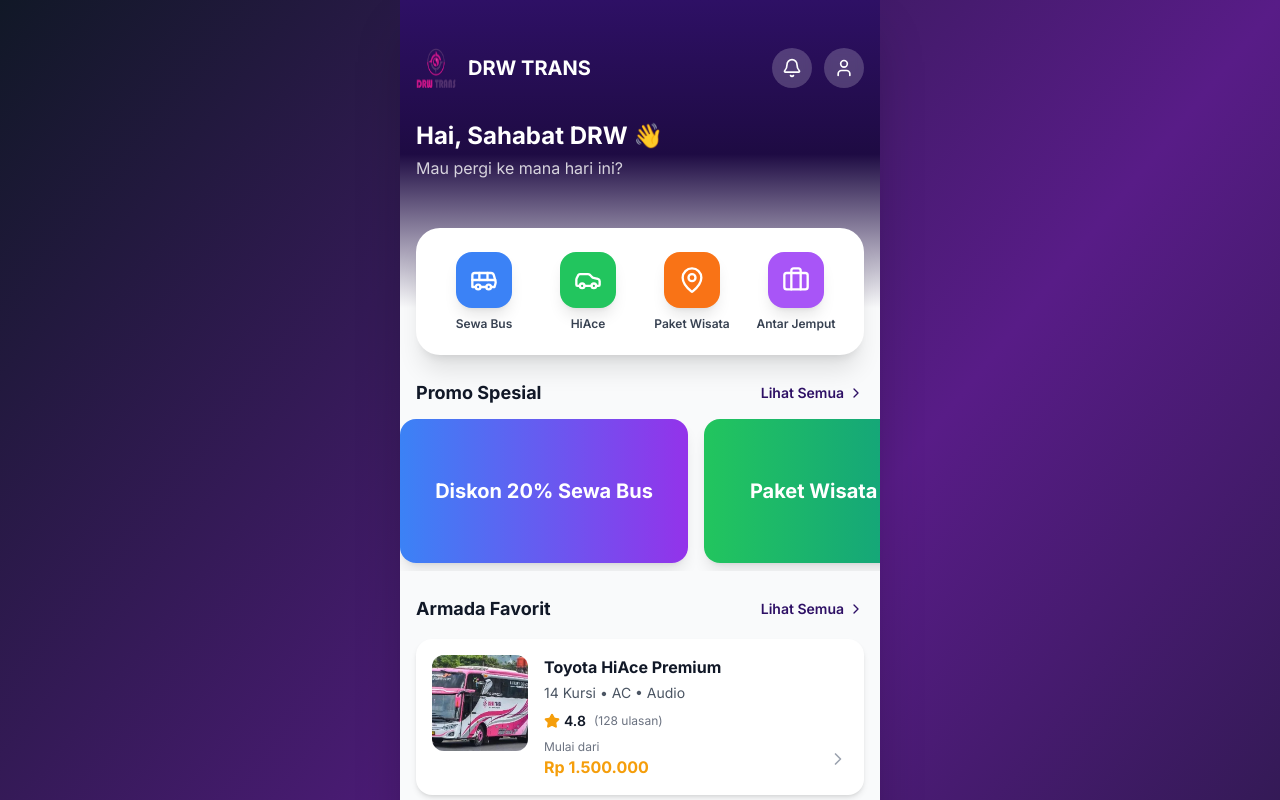
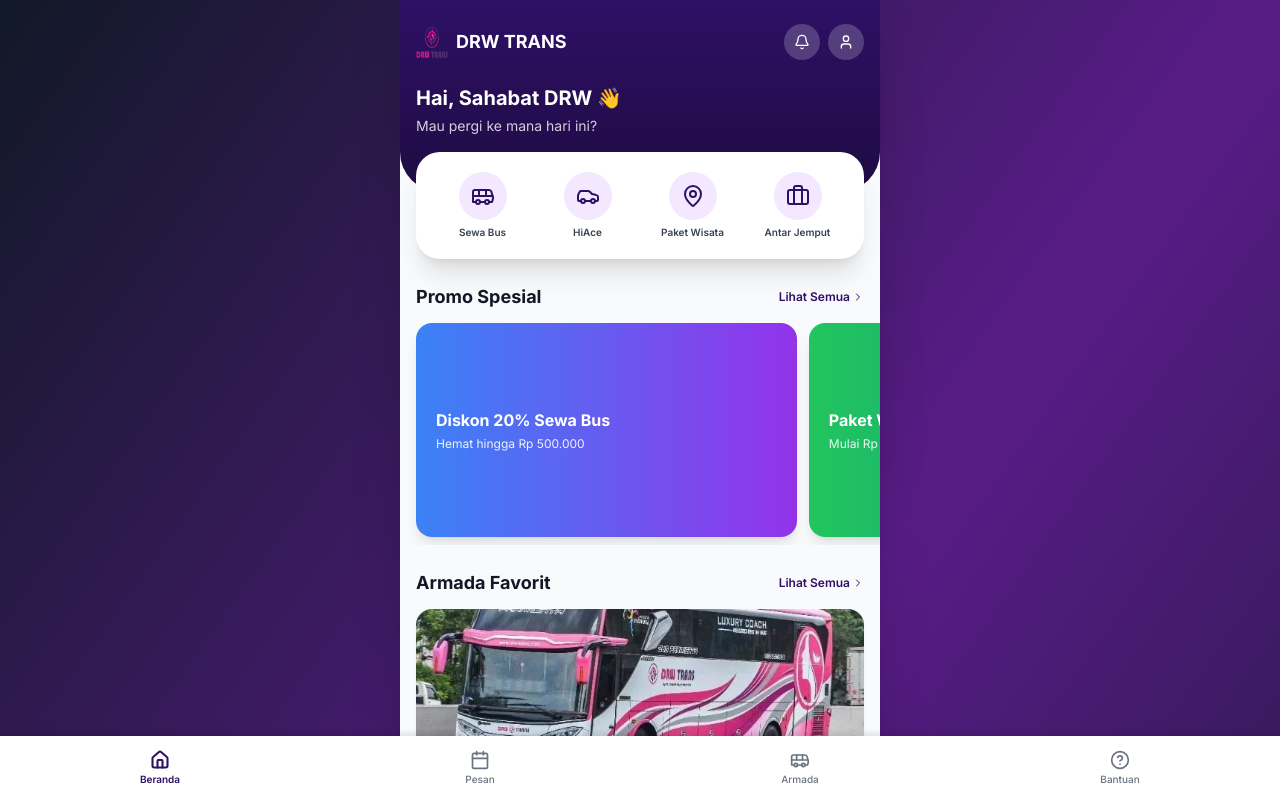
Before and after one commit to multimediadrw/DRWTRANS., a Next.js app: page / in a window 1280 px wide. Shown: the top 800 px of the page. Built offline with nearby package versions, Linux system fonts and the light colour scheme.

Commit message:
Polish UI: overlapping header, optimized typography (text-sm/xs/10px), full-width images, compact spacing, shadow refinements

```diff
--- a/app/components/BottomNav.tsx
+++ b/app/components/BottomNav.tsx
@@ -15,7 +15,7 @@
   ]
 
   return (
-    <nav className="fixed bottom-0 left-0 right-0 bg-white border-t border-gray-200 z-50 md:hidden">
+    <nav className="fixed bottom-0 left-0 right-0 bg-white shadow-[0_-4px_6px_-1px_rgba(0,0,0,0.1)] z-50">
       <div className="flex justify-around items-center h-16">
         {navItems.map((item) => {
           const Icon = item.icon
@@ -31,8 +31,8 @@
                   : 'text-gray-500 hover:text-royal-purple'
               }`}
             >
-              <Icon className={`h-6 w-6 mb-1 ${isActive ? 'stroke-[2.5]' : ''}`} />
-              <span className={`text-xs ${isActive ? 'font-semibold' : 'font-medium'}`}>
+              <Icon className={`h-5 w-5 mb-0.5 ${isActive ? 'stroke-[2.5]' : ''}`} />
+              <span className={`text-[10px] ${isActive ? 'font-semibold' : 'font-medium'}`}>
                 {item.label}
               </span>
             </Link>
--- a/app/page.tsx
+++ b/app/page.tsx
@@ -12,16 +12,16 @@
   const [isBookingModalOpen, setIsBookingModalOpen] = useState(false)
 
   const services = [
-    { icon: Bus, label: 'Sewa Bus', color: 'bg-blue-500', href: '/bisnis' },
-    { icon: Car, label: 'HiAce', color: 'bg-green-500', href: '/pribadi' },
-    { icon: MapPin, label: 'Paket Wisata', color: 'bg-orange-500', href: '/promo' },
-    { icon: Briefcase, label: 'Antar Jemput', color: 'bg-purple-500', href: '/pemesanan' },
+    { icon: Bus, label: 'Sewa Bus', color: 'bg-purple-100', iconColor: 'text-royal-purple', href: '/bisnis' },
+    { icon: Car, label: 'HiAce', color: 'bg-purple-100', iconColor: 'text-royal-purple', href: '/pribadi' },
+    { icon: MapPin, label: 'Paket Wisata', color: 'bg-purple-100', iconColor: 'text-royal-purple', href: '/promo' },
+    { icon: Briefcase, label: 'Antar Jemput', color: 'bg-purple-100', iconColor: 'text-royal-purple', href: '/pemesanan' },
   ]
 
   const promos = [
-    { id: 1, title: 'Diskon 20% Sewa Bus', image: '/promo1.jpg', color: 'from-blue-500 to-purple-600' },
-    { id: 2, title: 'Paket Wisata Hemat', image: '/promo2.jpg', color: 'from-green-500 to-teal-600' },
-    { id: 3, title: 'Promo HiAce Spesial', image: '/promo3.jpg', color: 'from-orange-500 to-red-600' },
+    { id: 1, title: 'Diskon 20% Sewa Bus', subtitle: 'Hemat hingga Rp 500.000', color: 'from-blue-500 to-purple-600' },
+    { id: 2, title: 'Paket Wisata Hemat', subtitle: 'Mulai Rp 2 Juta All-In', color: 'from-green-500 to-teal-600' },
+    { id: 3, title: 'Promo HiAce Spesial', subtitle: 'Gratis Driver & BBM', color: 'from-orange-500 to-red-600' },
   ]
 
   const armada = [
@@ -56,53 +56,53 @@
 
   return (
     <div className="min-h-screen bg-gray-50 pb-20">
-      {/* App-Like Header with Gradient */}
-      <header className="bg-gradient-to-b from-royal-purple via-royal-purple-dark to-transparent pt-12 pb-32 px-4">
-        <div className="flex items-center justify-between mb-8">
+      {/* App Header with Extreme Rounded Bottom */}
+      <header className="bg-gradient-to-b from-royal-purple to-royal-purple-dark h-48 rounded-b-[2.5rem] px-4 pt-6 pb-16">
+        <div className="flex items-center justify-between mb-6">
           {/* Logo Horizontal */}
-          <div className="flex items-center gap-3">
+          <div className="flex items-center gap-2">
             <Image
               src="/logo.png"
               alt="DRW TRANS"
-              width={40}
-              height={40}
-              className="w-10 h-10"
+              width={32}
+              height={32}
+              className="w-8 h-8"
             />
-            <span className="text-white font-bold text-xl">DRW TRANS</span>
+            <span className="text-white font-bold text-lg">DRW TRANS</span>
           </div>
 
           {/* Right Icons */}
-          <div className="flex items-center gap-3">
-            <button className="w-10 h-10 bg-white/20 rounded-full flex items-center justify-center backdrop-blur-sm">
-              <Bell className="w-5 h-5 text-white" />
+          <div className="flex items-center gap-2">
+            <button className="w-9 h-9 bg-white/20 rounded-full flex items-center justify-center backdrop-blur-sm">
+              <Bell className="w-4 h-4 text-white" />
             </button>
-            <button className="w-10 h-10 bg-white/20 rounded-full flex items-center justify-center backdrop-blur-sm">
-              <User className="w-5 h-5 text-white" />
+            <button className="w-9 h-9 bg-white/20 rounded-full flex items-center justify-center backdrop-blur-sm">
+              <User className="w-4 h-4 text-white" />
             </button>
           </div>
         </div>
 
-        {/* Greeting */}
+        {/* Greeting - Smaller */}
         <div className="text-white">
-          <h1 className="text-2xl font-bold mb-1">Hai, Sahabat DRW 👋</h1>
-          <p className="text-white/80">Mau pergi ke mana hari ini?</p>
+          <h1 className="text-xl font-bold mb-1">Hai, Sahabat DRW 👋</h1>
+          <p className="text-sm text-white/80">Mau pergi ke mana hari ini?</p>
         </div>
       </header>
 
-      {/* Floating Service Grid Card */}
-      <div className="px-4 -mt-20 mb-6">
-        <div className="bg-white rounded-3xl shadow-xl p-6">
-          <div className="grid grid-cols-4 gap-4">
+      {/* Overlapping Service Grid Card */}
+      <div className="px-4 -mt-10 mb-6">
+        <div className="bg-white rounded-3xl shadow-xl p-5">
+          <div className="grid grid-cols-4 gap-3">
             {services.map((service, index) => (
               <Link
                 key={index}
                 href={service.href}
-                className="flex flex-col items-center gap-2 group"
+                className="flex flex-col items-center gap-1.5 group"
               >
-                <div className={`w-14 h-14 ${service.color} rounded-2xl flex items-center justify-center group-hover:scale-110 transition-transform shadow-lg`}>
-                  <service.icon className="w-7 h-7 text-white" />
+                <div className={`w-12 h-12 ${service.color} rounded-full flex items-center justify-center group-hover:scale-110 transition-transform`}>
+                  <service.icon className={`w-6 h-6 ${service.iconColor}`} />
                 </div>
-                <span className="text-xs font-semibold text-gray-700 text-center leading-tight">
+                <span className="text-[10px] font-semibold text-gray-700 text-center leading-tight">
                   {service.label}
                 </span>
               </Link>
@@ -111,52 +111,54 @@
         </div>
       </div>
 
-      {/* Promo Banner (Horizontal Scroll) */}
+      {/* Promo Banner - Full Image with Snap */}
       <section className="mb-6">
         <div className="px-4 mb-3 flex items-center justify-between">
           <h2 className="text-lg font-bold text-gray-900">Promo Spesial</h2>
-          <Link href="/promo" className="text-sm text-royal-purple font-semibold flex items-center gap-1">
+          <Link href="/promo" className="text-xs text-royal-purple font-semibold flex items-center gap-0.5">
             Lihat Semua
-            <ChevronRight className="w-4 h-4" />
+            <ChevronRight className="w-3 h-3" />
           </Link>
         </div>
 
-        <div className="flex gap-4 overflow-x-auto px-4 pb-2 snap-x snap-mandatory scrollbar-hide">
+        <div className="flex gap-3 overflow-x-auto px-4 pb-2 snap-x snap-center scrollbar-hide">
           {promos.map((promo) => (
             <div
               key={promo.id}
-              className="flex-shrink-0 w-72 snap-start"
+              className="flex-shrink-0 w-[85%] snap-center"
             >
-              <div className={`h-36 rounded-2xl bg-gradient-to-r ${promo.color} p-6 flex items-center justify-center shadow-lg`}>
-                <h3 className="text-white font-bold text-xl text-center">
+              <div className={`aspect-[16/9] rounded-2xl bg-gradient-to-r ${promo.color} p-5 flex flex-col justify-center shadow-lg`}>
+                <h3 className="text-white font-bold text-base mb-1">
                   {promo.title}
                 </h3>
+                <p className="text-white/90 text-xs">
+                  {promo.subtitle}
+                </p>
               </div>
             </div>
           ))}
         </div>
       </section>
 
-      {/* Armada Favorit (Vertical Cards) */}
+      {/* Armada Favorit - Compact Cards */}
       <section className="px-4 mb-6">
-        <div className="mb-4 flex items-center justify-between">
+        <div className="mb-3 flex items-center justify-between">
           <h2 className="text-lg font-bold text-gray-900">Armada Favorit</h2>
-          <Link href="/armada" className="text-sm text-royal-purple font-semibold flex items-center gap-1">
+          <Link href="/armada" className="text-xs text-royal-purple font-semibold flex items-center gap-0.5">
             Lihat Semua
-            <ChevronRight className="w-4 h-4" />
+            <ChevronRight className="w-3 h-3" />
           </Link>
         </div>
 
-        <div className="space-y-4">
+        <div className="space-y-3">
           {armada.map((item) => (
             <Link
               key={item.id}
               href="/pemesanan"
-              className="block bg-white rounded-2xl shadow-md hover:shadow-lg transition-shadow overflow-hidden"
+              className="block bg-white rounded-2xl shadow-sm hover:shadow-md transition-shadow overflow-hidden"
             >
-              <div className="flex gap-4 p-4">
-                {/* Image */}
-                <div className="relative w-24 h-24 flex-shrink-0 rounded-xl overflow-hidden bg-gray-200">
+              {/* Full Width Image */}
+              <div className="relative w-full h-32 bg-gray-200">
                 <Image
                   src={item.image}
                   alt={item.name}
@@ -165,27 +167,29 @@
                 />
               </div>
 
-                {/* Content */}
+              {/* Content with Compact Spacing */}
+              <div className="p-4">
+                <div className="flex items-start justify-between gap-2 mb-2">
                   <div className="flex-1 min-w-0">
-                  <h3 className="font-bold text-gray-900 mb-1 truncate">{item.name}</h3>
-                  <p className="text-sm text-gray-600 mb-2">{item.seats} • AC • Audio</p>
-
-                  {/* Rating */}
-                  <div className="flex items-center gap-2 mb-2">
-                    <div className="flex items-center gap-1">
-                      <Star className="w-4 h-4 fill-amber-gold text-amber-gold" />
-                      <span className="text-sm font-semibold text-gray-900">{item.rating}</span>
-                    </div>
-                    <span className="text-xs text-gray-500">({item.reviews} ulasan)</span>
+                    <h3 className="font-bold text-base text-gray-900 mb-1 truncate">{item.name}</h3>
+                    <p className="text-xs text-gray-600">{item.seats} • AC • Audio</p>
                   </div>
 
-                  {/* Price */}
-                  <div className="flex items-center justify-between">
+                  {/* Rating - Compact */}
+                  <div className="flex items-center gap-1 flex-shrink-0">
+                    <Star className="w-3 h-3 fill-amber-gold text-amber-gold" />
+                    <span className="text-xs font-semibold text-gray-900">{item.rating}</span>
+                  </div>
+                </div>
+
+                {/* Price - Bold Orange */}
+                <div className="flex items-center justify-between mt-2">
                   <div>
-                      <p className="text-xs text-gray-500">Mulai dari</p>
-                      <p className="text-base font-bold text-amber-gold">{item.price}</p>
+                    <p className="text-[10px] text-gray-500 mb-0.5">Mulai dari</p>
+                    <p className="text-base font-bold text-orange-500">{item.price}</p>
                   </div>
-                    <ChevronRight className="w-5 h-5 text-gray-400" />
+                  <div className="text-xs text-gray-400">
+                    ({item.reviews} ulasan)
                   </div>
                 </div>
               </div>
@@ -194,13 +198,13 @@
         </div>
       </section>
 
-      {/* Destinasi Populer */}
+      {/* Destinasi Populer - Compact */}
       <section className="px-4 mb-6">
-        <div className="mb-4">
+        <div className="mb-3">
           <h2 className="text-lg font-bold text-gray-900">Destinasi Populer</h2>
         </div>
 
-        <div className="grid grid-cols-2 gap-4">
+        <div className="grid grid-cols-2 gap-3">
           {[
             { name: 'Bandung', trips: '120+ Trip', color: 'from-blue-500 to-cyan-500' },
             { name: 'Jakarta', trips: '200+ Trip', color: 'from-purple-500 to-pink-500' },
@@ -212,9 +216,9 @@
               href="/promo"
               className="block"
             >
-              <div className={`h-32 rounded-2xl bg-gradient-to-br ${dest.color} p-4 flex flex-col justify-end shadow-lg`}>
-                <h3 className="text-white font-bold text-lg">{dest.name}</h3>
-                <p className="text-white/90 text-sm">{dest.trips}</p>
+              <div className={`h-28 rounded-2xl bg-gradient-to-br ${dest.color} p-4 flex flex-col justify-end shadow-sm`}>
+                <h3 className="text-white font-bold text-base">{dest.name}</h3>
+                <p className="text-white/90 text-xs">{dest.trips}</p>
               </div>
             </Link>
           ))}
```
Lines whose indentation alone changed are shown as unchanged.
